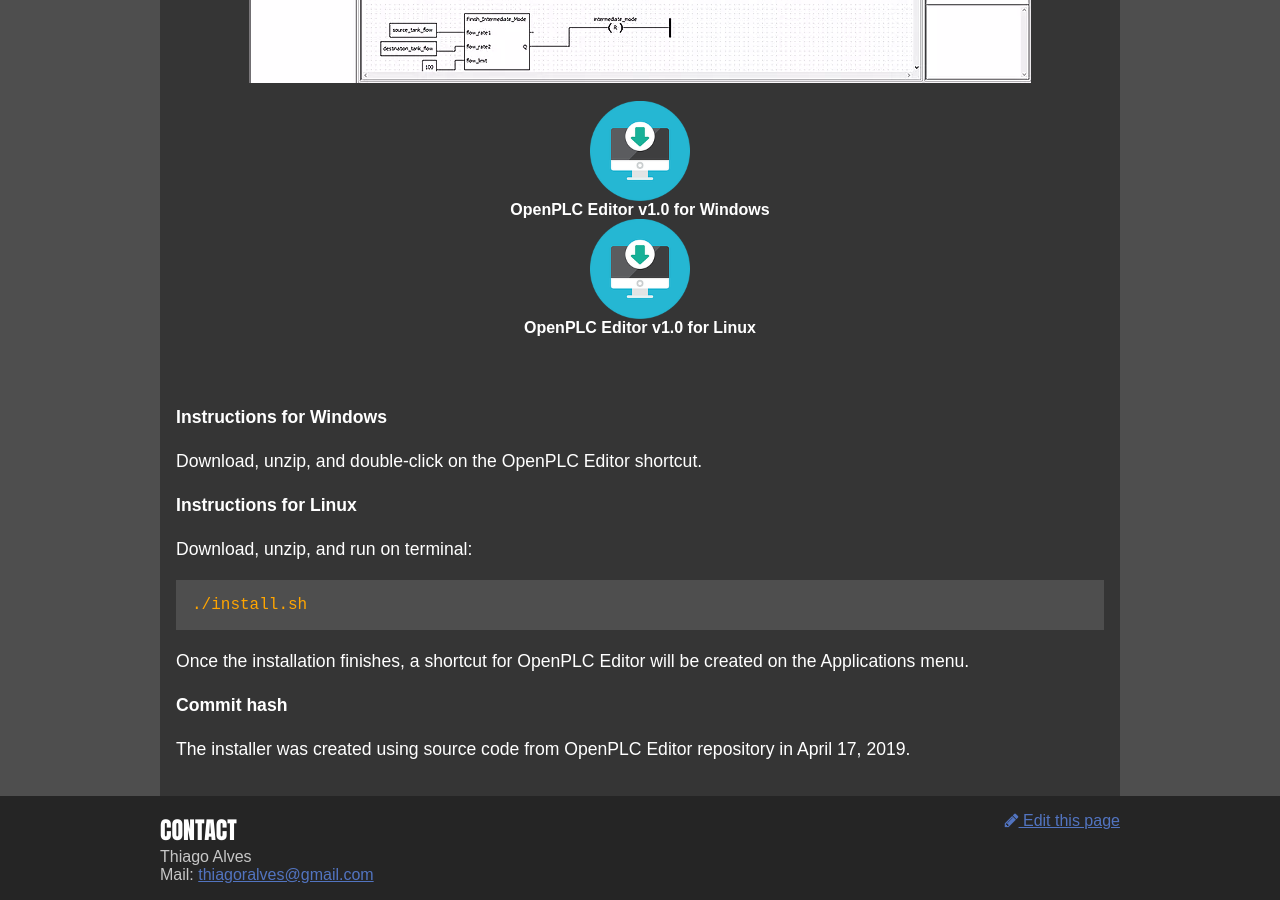
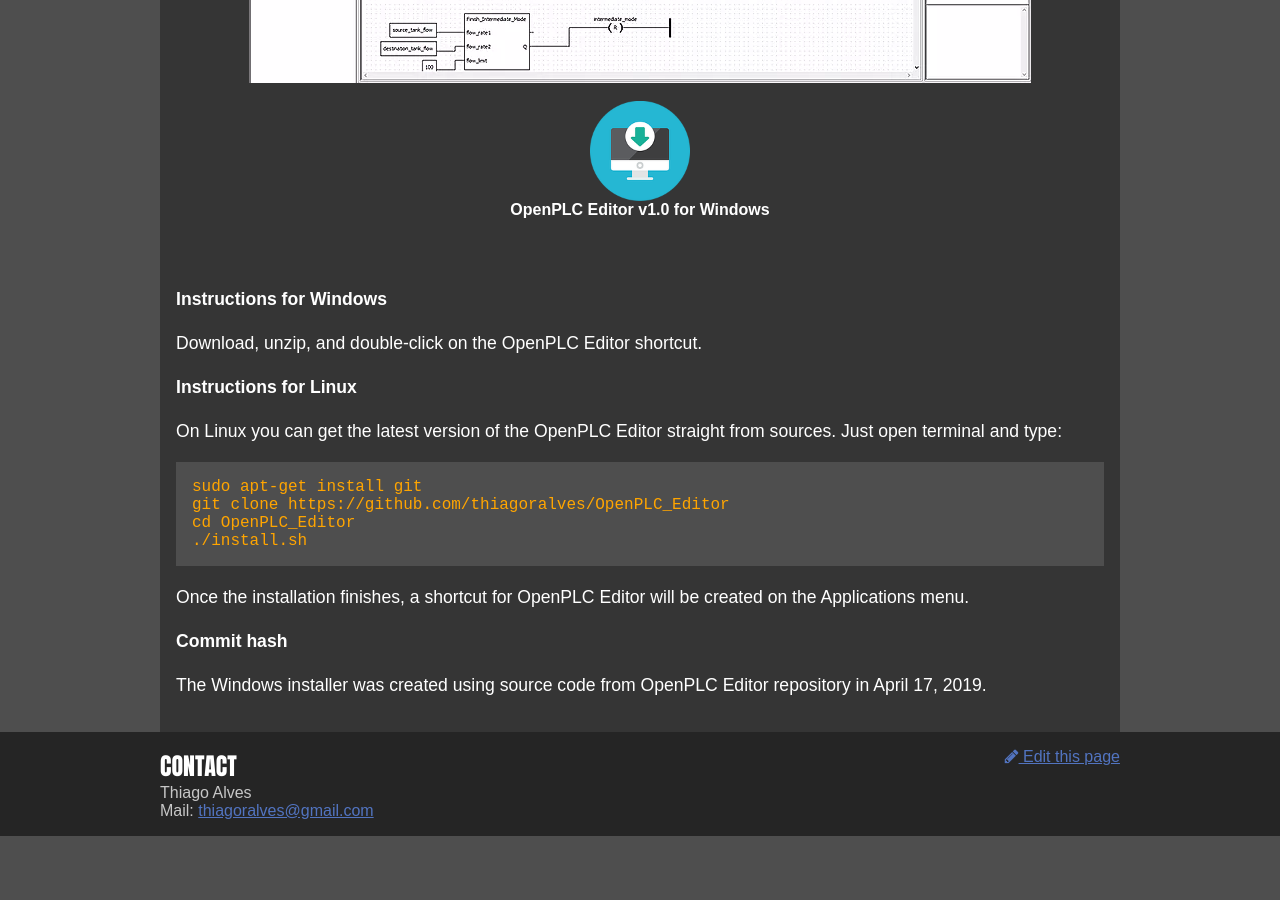
Before and after one commit to garretfick/openplcproject.github.io, a Jekyll site: the page built from plcopen-editor/index.md, in a window 1280 px wide and 900 px high, scrolled down 692 px. Built offline with Jekyll 4.4.1, drawn with Linux system fonts in a browser that asks for light colours; nearby versions of some CDN libraries; after the commit the page ends 1528 px from its top, so only the background shows below that.

Commit message:
Update index.md

````diff
--- a/plcopen-editor/index.md
+++ b/plcopen-editor/index.md
@@ -18,14 +18,6 @@
                 </a>
             </div>
         </div>
-        <div class="six columns">
-            <div class="download-link">
-                <a href="https://github.com/thiagoralves/OpenPLC_Files/blob/master/Software/OpenPLC_Editor%20v1.0%20-%20Linux.zip?raw=true">
-                <img src="/assets/img/download.png" alt=""/>
-                <span>OpenPLC Editor v1.0 for Linux</span>
-                </a>
-            </div>
-        </div>
     </div>
 </div>
 
@@ -35,9 +27,12 @@
 
 **Instructions for Linux**
 
-Download, unzip, and run on terminal:
+On Linux you can get the latest version of the OpenPLC Editor straight from sources. Just open terminal and type:
 
 ```
+sudo apt-get install git
+git clone https://github.com/thiagoralves/OpenPLC_Editor
+cd OpenPLC_Editor
 ./install.sh
 ```
 
@@ -45,4 +40,4 @@
 
 **Commit hash**
 
-The installer was created using source code from OpenPLC Editor repository in April 17, 2019.
+The Windows installer was created using source code from OpenPLC Editor repository in April 17, 2019.
````
